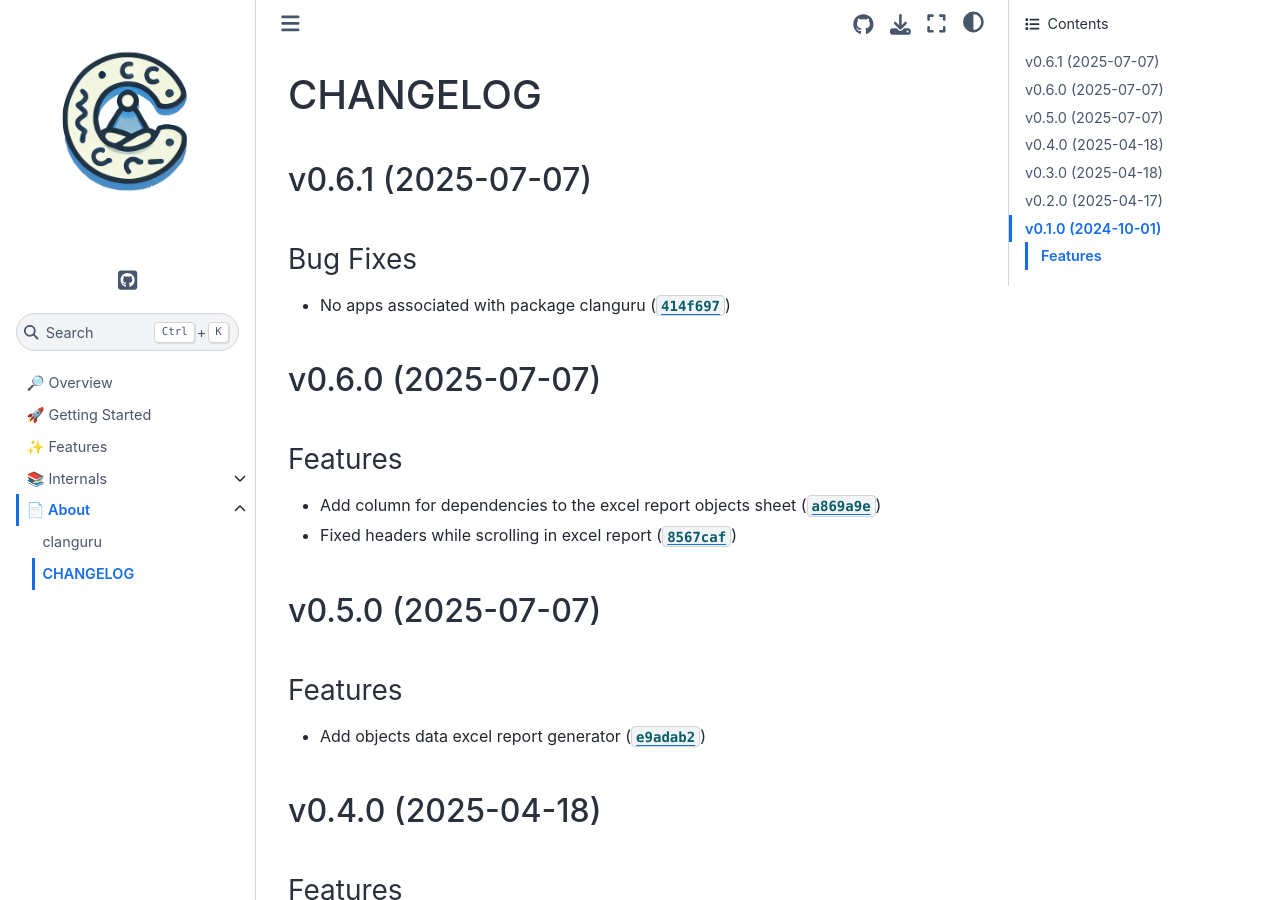
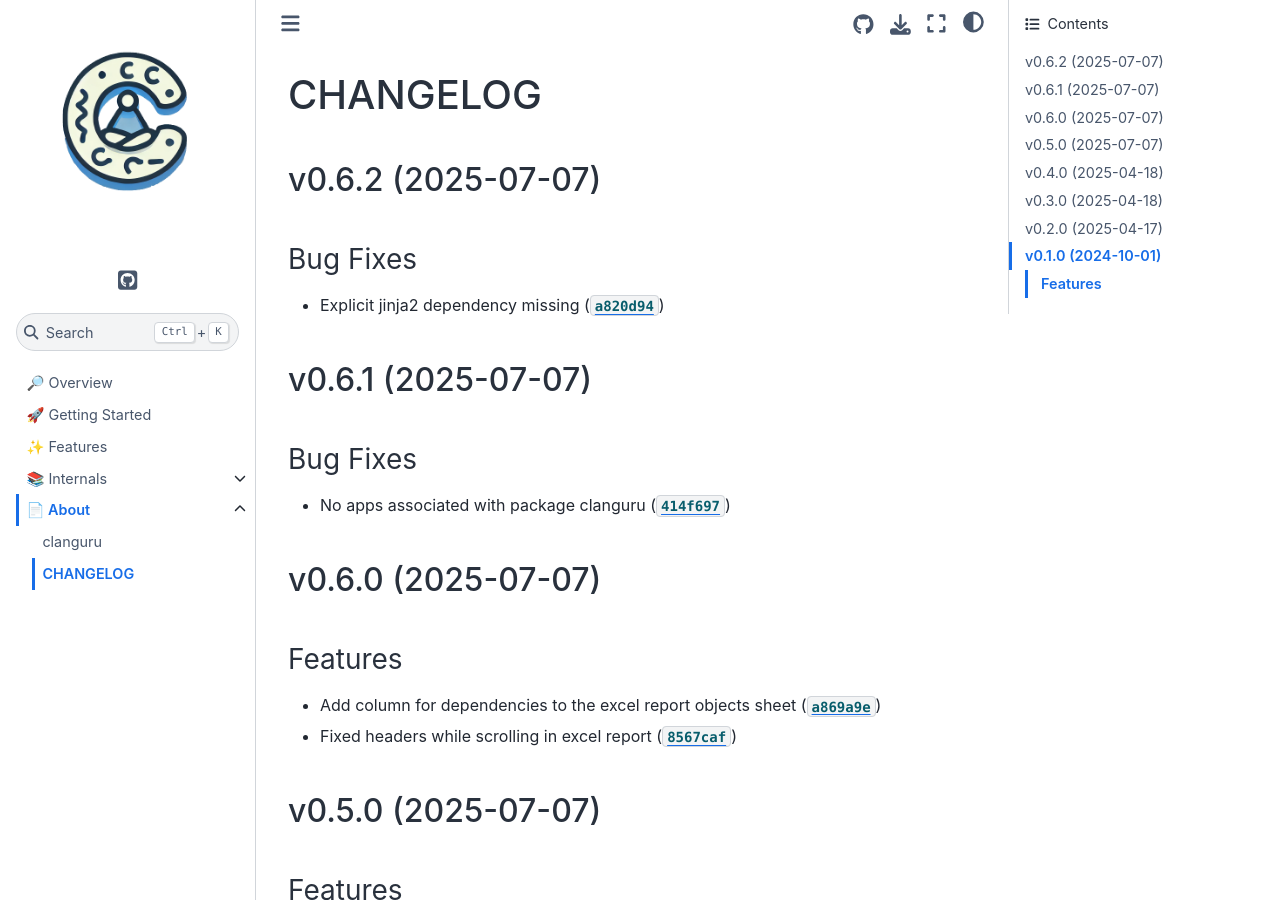
Before and after one commit to cuinixam/clanguru, a Sphinx documentation site: the page built from docs/about/_changelog.md, in a window 1280 px wide and 900 px high. Built offline with Sphinx 7.4.7 and the Sphinx Book theme 1.1.4, drawn with Linux system fonts in a browser that asks for light colours.

Commit message:
0.6.2
Automatically generated by python-semantic-release

```diff
--- a/CHANGELOG.md
+++ b/CHANGELOG.md
@@ -1,4 +1,12 @@
 # CHANGELOG
+
+
+## v0.6.2 (2025-07-07)
+
+### Bug Fixes
+
+- Explicit jinja2 dependency missing
+  ([`a820d94`](https://github.com/cuinixam/clanguru/commit/a820d944adf6265e70b6062a2cd38195d44ab291))
 
 
 ## v0.6.1 (2025-07-07)
--- a/docs/conf.py
+++ b/docs/conf.py
@@ -17,7 +17,7 @@ for path in ["src", "tests"]:
 project = "clanguru"
 copyright = "2024, cuinixam"
 author = "cuinixam"
-release = "0.6.1"
+release = "0.6.2"
 
 # -- General configuration ---------------------------------------------------
 # https://www.sphinx-doc.org/en/master/usage/configuration.html#general-configuration
--- a/pyproject.toml
+++ b/pyproject.toml
@@ -1,6 +1,6 @@
 [project]
 name = "clanguru"
-version = "0.6.1"
+version = "0.6.2"
 description = "C language utils and tools based on the clang and binutils modules."
 readme = "README.md"
 license = { text = "MIT" }
--- a/src/clanguru/__init__.py
+++ b/src/clanguru/__init__.py
@@ -1 +1 @@
-__version__ = "0.6.1"
+__version__ = "0.6.2"
```
Also changed, not shown: 1 other file.
